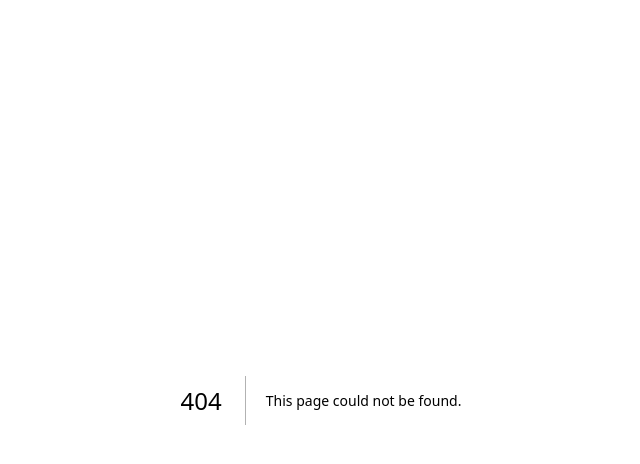
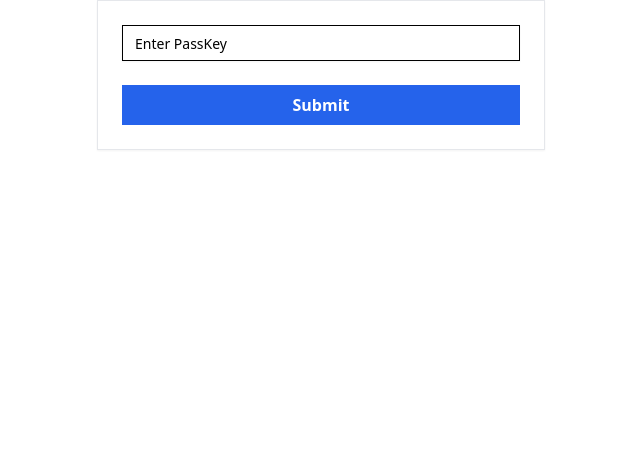
Before and after one commit to ronishg27/url-shortener, a Next.js app: page /dashboard in a window 1280 px wide. Before the commit this address had no page. Shown: the top 464 px of the page, without its empty margins (319-959 px from the left). Built offline with nearby package versions, Linux system fonts and the light colour scheme.

Commit message:
add dashboard

```diff
--- /dev/null
+++ b/src/app/api/all-urls/route.ts
@@ -0,0 +1,15 @@
+import URLModel from "@/models/url.model";
+import connectDB from "@/utils/connectDB";
+
+export async function GET() {
+  try {
+    connectDB();
+    const urls = await URLModel.find({}).exec();
+    if (!urls) {
+      return new Response(JSON.stringify({ error: "No urls found" }));
+    }
+    return new Response(JSON.stringify({ urls }));
+  } catch (error: Error | any) {
+    throw new Error(error.message);
+  }
+}
--- /dev/null
+++ b/src/app/dashboard/page.tsx
@@ -0,0 +1,12 @@
+import { Dashboard } from "@/components/Dashboard";
+import React from "react";
+
+const Page = () => {
+  return (
+    <div>
+      <Dashboard />
+    </div>
+  );
+};
+
+export default Page;
--- /dev/null
+++ b/src/components/Dashboard.tsx
@@ -0,0 +1,66 @@
+"use client";
+
+import { Card, CardContent, CardHeader, CardTitle } from "@/components/ui/card";
+import {
+  Table,
+  TableRow,
+  TableCaption,
+  TableHead,
+  TableHeader,
+  TableCell,
+  TableBody,
+} from "@/components/ui/table";
+import { VerifyPassKey } from "@/components/verify-passkey";
+import { URLInfo } from "@/lib/interface";
+import { getUrls } from "@/utils/getAllUrls";
+import Link from "next/link";
+import { useEffect, useState } from "react";
+
+export const Dashboard = () => {
+  const [urls, setUrls] = useState<URLInfo[]>([]);
+  const [isVerified, setIsVerified] = useState(false);
+
+  useEffect(() => {
+    if (isVerified) {
+      getUrls().then((res) => {
+        setUrls(res);
+        console.log(res);
+      });
+    }
+  }, [isVerified]);
+
+  if (!isVerified) {
+    return <VerifyPassKey setIsVerified={setIsVerified} />;
+  }
+
+  return (
+    <div className="max-w-5xl mx-auto py-10 px-6 space-y-8">
+      <Card>
+        <CardHeader>
+          <CardTitle className="text-2xl">URL Dashboard</CardTitle>
+        </CardHeader>
+        <CardContent>
+          <Table>
+            <TableCaption>List of URLs</TableCaption>
+            <TableHeader>
+              <TableRow>
+                <TableHead>Original URL</TableHead>
+                <TableHead>Shortened ID</TableHead>
+              </TableRow>
+            </TableHeader>
+            <TableBody>
+              {urls.map((url) => (
+                <TableRow key={url._id}>
+                  <TableCell>{url.redirectURL}</TableCell>
+                  <TableCell className="underline">
+                    <Link href={`/info/${url.shortId}`}>{url.shortId}</Link>
+                  </TableCell>
+                </TableRow>
+              ))}
+            </TableBody>
+          </Table>
+        </CardContent>
+      </Card>
+    </div>
+  );
+};
--- /dev/null
+++ b/src/components/verify-passkey.tsx
@@ -0,0 +1,49 @@
+import { Dispatch, SetStateAction, useState } from "react";
+import { Input } from "@/components/ui/input";
+
+export function VerifyPassKey({
+  setIsVerified,
+}: {
+  setIsVerified: Dispatch<SetStateAction<boolean>>;
+}) {
+  const [passKey, setPassKey] = useState("");
+  const [errorMessage, setErrorMessage] = useState("");
+
+  const handleSubmit = () => {
+    if (passKey === process.env.NEXT_PUBLIC_PASSKEY) {
+      setIsVerified(true);
+      setErrorMessage(""); // Clear any previous error messages
+    } else {
+      setErrorMessage("Incorrect PassKey, please try again.");
+    }
+  };
+
+  window.addEventListener("keydown", (e) => {
+    if (e.key === "Enter") {
+      handleSubmit();
+    }
+  });
+
+  return (
+    <div className="flex flex-col items-center justify-center max-w-md mx-auto space-y-6 p-6 border border-gray-200 rounded-lg shadow-sm bg-white">
+      <Input
+        type="text"
+        placeholder="Enter PassKey"
+        value={passKey}
+        onChange={(e) => setPassKey(e.target.value)}
+        className="w-full"
+      />
+      <button
+        onClick={handleSubmit}
+        className="w-full py-2 px-4 bg-blue-600 text-white font-semibold rounded-md hover:bg-blue-700 transition-colors"
+      >
+        Submit
+      </button>
+      {errorMessage && (
+        <p className="text-red-500 text-sm font-medium text-center">
+          {errorMessage}
+        </p>
+      )}
+    </div>
+  );
+}
--- /dev/null
+++ b/src/utils/getAllUrls.ts
@@ -0,0 +1,13 @@
+import { URLInfo } from "@/lib/interface";
+import axios from "axios";
+
+export async function getUrls(): Promise<URLInfo[]> {
+  try {
+    const response = await axios.get("/api/all-urls");
+    console.log(response.data.urls);
+    return response.data.urls;
+  } catch (error) {
+    console.error(error);
+  }
+  return [];
+}
```
Also changed, not shown: .eslintrc.json.
